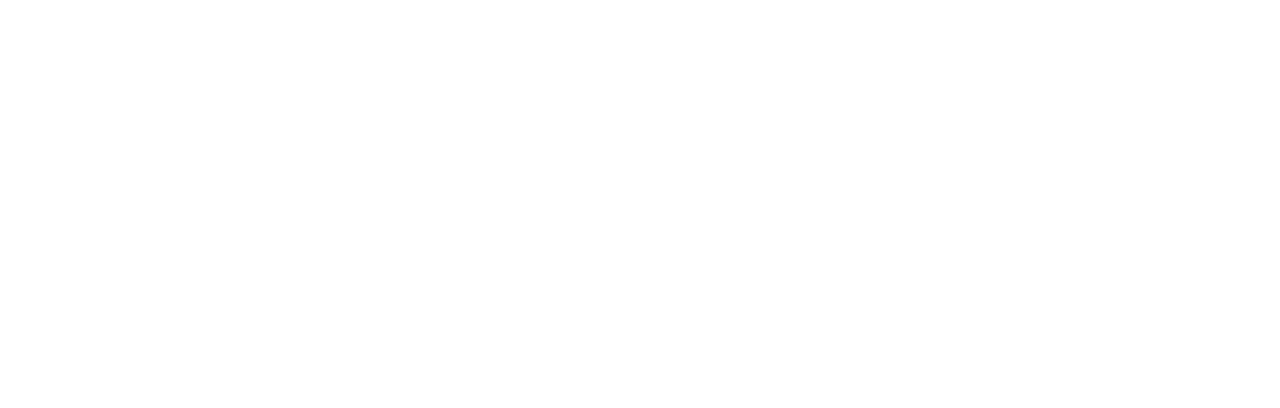
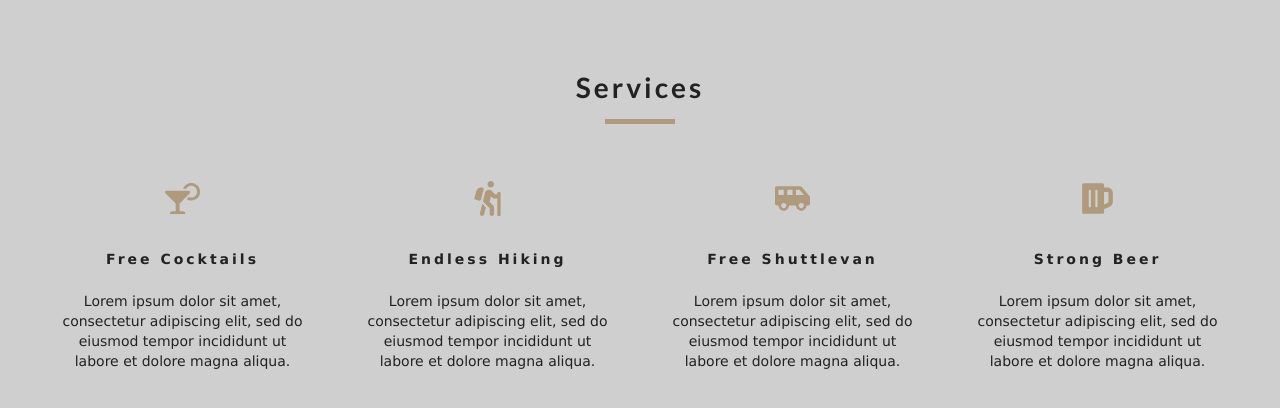
Before and after one commit to didixuecoding/React-Beach-Resort-Project, a React (Create React App) app: page / in a window 1280 px wide. Shown: the part 800-1208 px from the top of the page. Before the commit the page ends 800 px from the top, so only its background shows below. Built offline with nearby package versions, Linux system fonts and the light colour scheme.

Commit message:
Lec84 85
Services Component

```diff
--- a/src/App.css
+++ b/src/App.css
@@ -252,6 +252,7 @@ h6 {
 }
 .services h6 {
   letter-spacing: var(--mainSpacing);
+  text-transform: capitalize;
 }
 .services p {
   width: 80%;
--- /dev/null
+++ b/src/components/Services.js
@@ -0,0 +1,56 @@
+import React from "react";
+import { FaCocktail, FaHiking, FaShuttleVan, FaBeer } from "react-icons/fa";
+
+import Title from "./Title";
+
+class Services extends React.Component {
+  state = {
+    services: [
+      {
+        icon: <FaCocktail />,
+        title: "free cocktails",
+        info:
+          "Lorem ipsum dolor sit amet, consectetur adipiscing elit, sed do eiusmod tempor incididunt ut labore et dolore magna aliqua."
+      },
+      {
+        icon: <FaHiking />,
+        title: "Endless Hiking",
+        info:
+          "Lorem ipsum dolor sit amet, consectetur adipiscing elit, sed do eiusmod tempor incididunt ut labore et dolore magna aliqua."
+      },
+      {
+        icon: <FaShuttleVan />,
+        title: "free shuttlevan",
+        info:
+          "Lorem ipsum dolor sit amet, consectetur adipiscing elit, sed do eiusmod tempor incididunt ut labore et dolore magna aliqua."
+      },
+      {
+        icon: <FaBeer />,
+        title: "strong beer",
+        info:
+          "Lorem ipsum dolor sit amet, consectetur adipiscing elit, sed do eiusmod tempor incididunt ut labore et dolore magna aliqua."
+      }
+    ]
+  };
+
+  render() {
+    return (
+      <section className="services">
+        <Title title="services" />
+        <div className="services-center">
+          {this.state.services.map((item, index) => {
+            return (
+              <article key={index} className="service">
+                <span>{item.icon} </span>
+                <h6>{item.title}</h6>
+                <p>{item.info} </p>
+              </article>
+            );
+          })}
+        </div>
+      </section>
+    );
+  }
+}
+
+export default Services;
--- /dev/null
+++ b/src/components/Title.js
@@ -0,0 +1,12 @@
+import React from "react";
+
+const Title = ({ title }) => {
+  return (
+    <div className="section-title">
+      <h4>{title}</h4>
+      <div />
+    </div>
+  );
+};
+
+export default Title;
--- a/src/pages/Home.js
+++ b/src/pages/Home.js
@@ -3,16 +3,23 @@ import { Link } from "react-router-dom";
 
 import Hero from "../components/Hero";
 import Banner from "../components/Banner";
+import Services from "../components/Services";
 
 const Home = () => {
   return (
+    <>
       <Hero>
-      <Banner title="luxurious rooms" subtitle="deluxe rooms starting at $299">
+        <Banner
+          title="luxurious rooms"
+          subtitle="deluxe rooms starting at $299"
+        >
           <Link to="/rooms" className="btn-primary">
             our rooms
           </Link>
         </Banner>
       </Hero>
+      <Services />
+    </>
   );
 };
 
```
Lines whose indentation alone changed are shown as unchanged.
